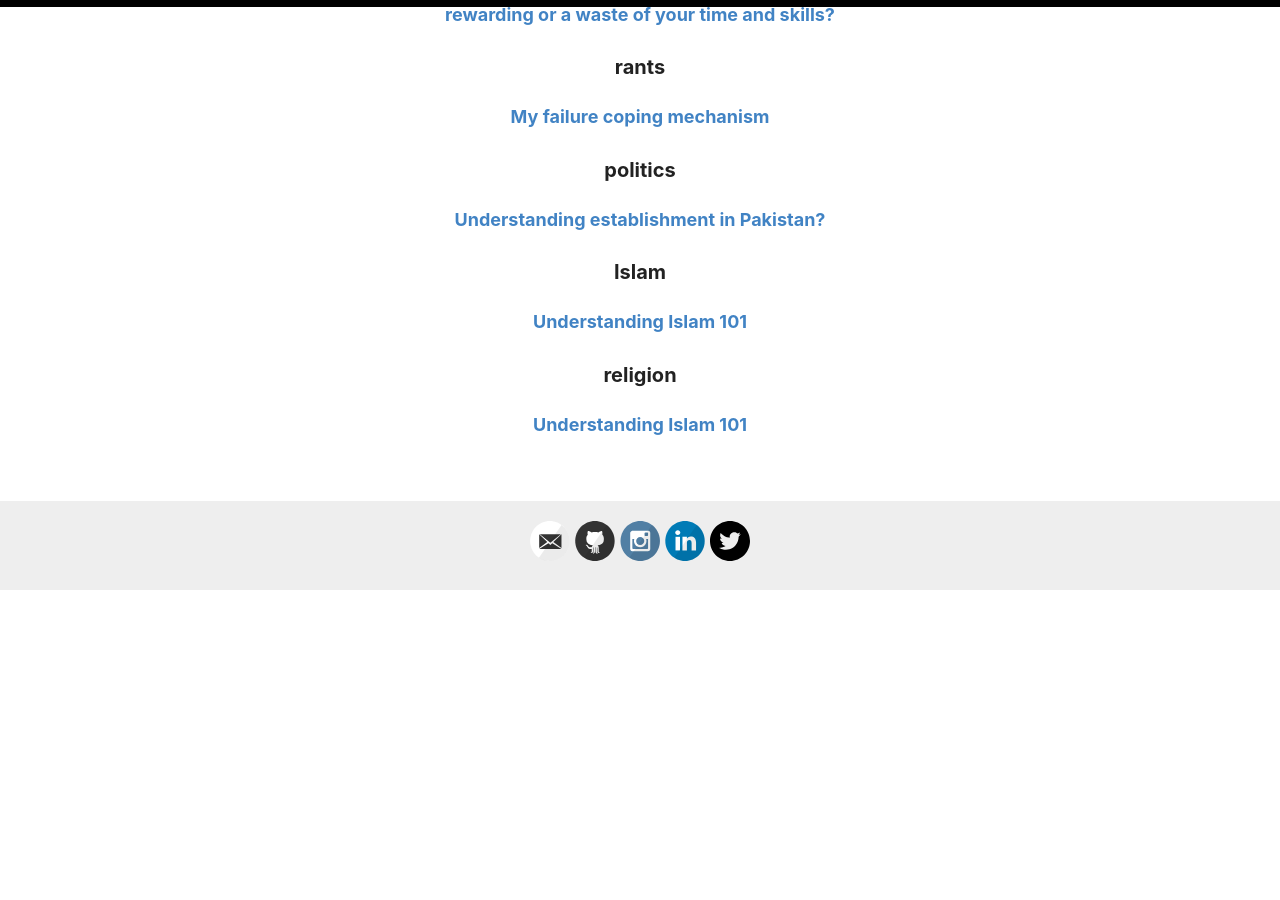
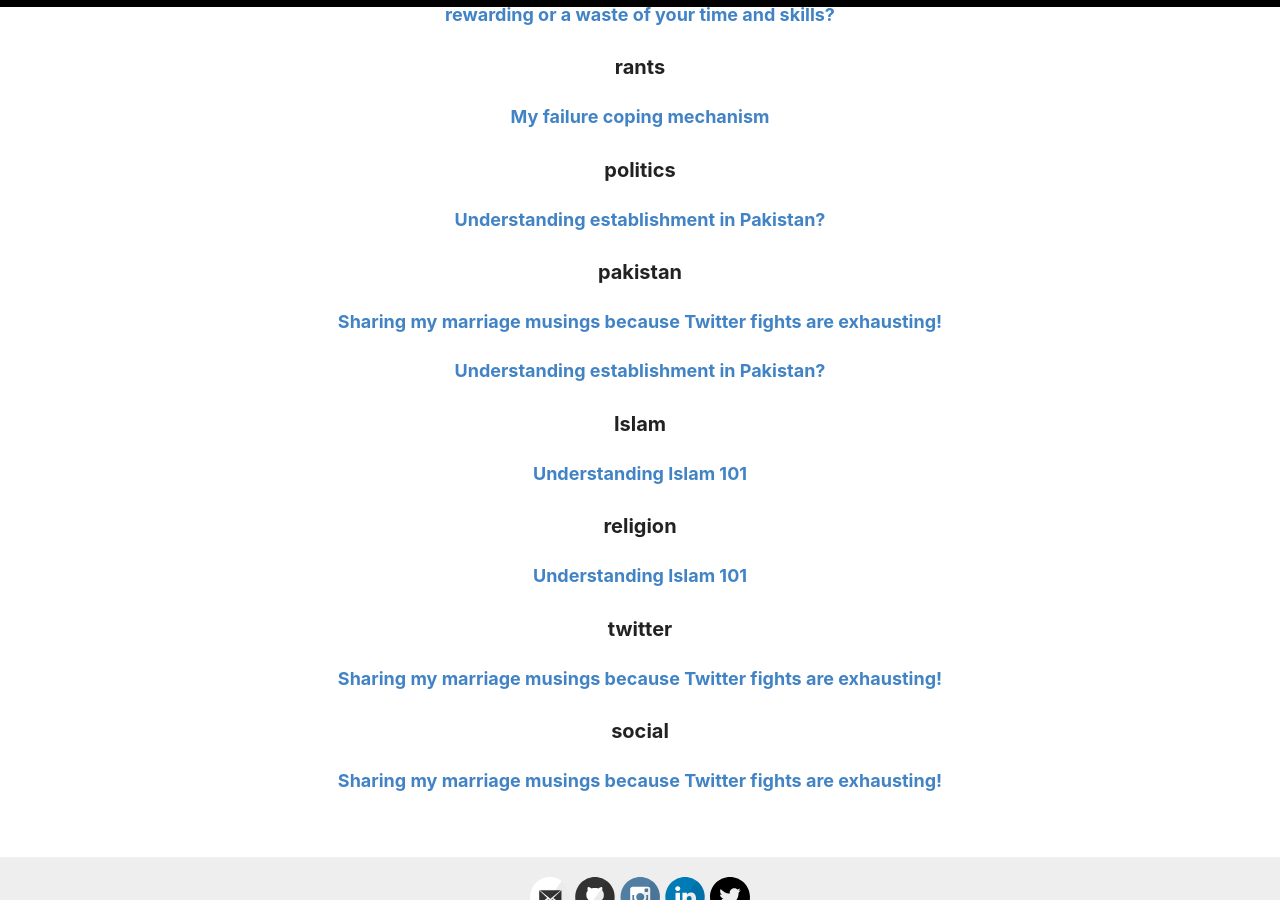
Before and after one commit to Ubaidbutt/ubaidbutt.github.io, a Jekyll site: the page built from _pages/categories.md, in a window 1280 px wide and 900 px high, scrolled down 613 px. Built offline with Jekyll 4.4.1, drawn with Linux system fonts in a browser that asks for light colours; before the commit the page ends 1203 px from its top, so only the background shows below that; some of the changed lines change nothing that is shown.

Commit message:
Add post about marriage and twitter rants

```diff
--- a/_posts/2024-05-08-what-is-establishment-in-pakistan.md
+++ b/_posts/2024-05-08-what-is-establishment-in-pakistan.md
@@ -1,7 +1,7 @@
 ---
 layout: post
 title: "Understanding establishment in Pakistan?"
-categories: [politics]
+categories: [politics, pakistan]
 ---
 
 We often hear the word "establishment" in Pakistani politics, usually linked to the military and intelligence agencies. But is that all it means? Not really. The idea of the establishment is more complicated. While the military is a big part of it, there are other players too. Think of it as a social phenomenon.
--- /dev/null
+++ b/_posts/2024-05-10-marriage-and-twitter-rants.md
@@ -0,0 +1,23 @@
+---
+layout: post
+title: "Sharing my marriage musings because Twitter fights are exhausting!"
+categories: [twitter, social, pakistan]
+---
+
+If you are an active Twitter user like myself, it is impossible not to come across a viral tweet on the topic of marriage every second week. People have different opinions on this topic, from when one should marry to whom one should marry, what criteria should be used in choosing a partner, and mixing all of this with criticism of the opposite gender, like gold digging for girls and accusations of being cheaters, or demands for dowry for guys.
+
+I have been part of quite a few Twitter fights over this topic but never got the chance to completely share my perspective on it. Following are just my thoughts on the idea of marriage and most of the rants you usually come across on Twitter.
+
+First things first, marriage is a fundamental human right, and everyone should be completely free to choose whomever they want to marry based on whatever criteria they feel is best for them. Think of marriage like capitalism; you can have any demands for the kind of man or woman you want to marry, and the world will show you whether you are being reasonable about it or not.
+
+If you are a girl, you are free to say that you want a man who has a certain look, a particular height, makes a certain amount of money, comes from a certain family, or even put some specification about the size of his dick, and it's completely fine. Similarly, if you are a man, you are free to say that you want to marry a girl of a certain age (above the legal limit), with specific looks or height, from a particular family background, with certain life goals or experiences, and there is absolutely nothing wrong with any of this.
+
+You are not going to put a gun to someone's head and force them to marry you. This is why I say to think of marriage as if you are trying to sell yourself for a price, and you can set any price in terms of what you are looking for and see if you can find someone who meets those criteria in the world, and if you do, please go ahead and have a happy married life.
+
+The problem I have seen on Twitter is that modern-day feminists will mock men and use adjectives like "misogynist" when they express a desire to marry a young girl or a girl without any past relationships. On the flip side, typical men will call girls gold diggers when they ask for a substantial haq mehar or want to marry a well-settled guy. Both men and women value different things in life and look for different qualities in their potential partners, and we cannot question or criticize someone for why they find a particular quality important in their future partner.
+
+The actual problem with most Twitter fights about this topic is that people see a tweet about relationships or marriage and evaluate it based on their own personal experiences or those around them. If you are a girl who has been cheated on by a guy or has friends who were manipulated or cheated on by their partners, you might view all men in relationships as cheaters and manipulators. Similarly, if you are a man who was rejected by his girlfriend for a well-settled guy, you might always view all girls in relationships as gold diggers.
+
+Marriage is arguably one of the most important decisions of your life, one that will impact you the most. Hence, you should be completely free to carefully consider it and choose whomever you see fit based on whatever factors you feel are right. It's essential to take your time, discuss everything in granular detail before you finally decide to marry someone. Consider aspects such as how the family will be run, who will be the head of the family, who is responsible for finances and household chores, whether responsibilities will be divided equally, the presence of gender roles, religious values, child-rearing practices, decisions regarding one partner leaving their career for children, who that would be, and who will have the final say in decisions, among other things. Sort out all these aspects before marriage to ensure that both partners understand each other well enough before saying, "Qabool hai, Qabool hai, Qabool hai."
+
+What’s the conclusion here? Let people be free in terms of what they want to have in their future partner; after all, they will be living with the results of it, whether good or bad. You should focus on what you want in your partner and look to find someone who can match that.
```
